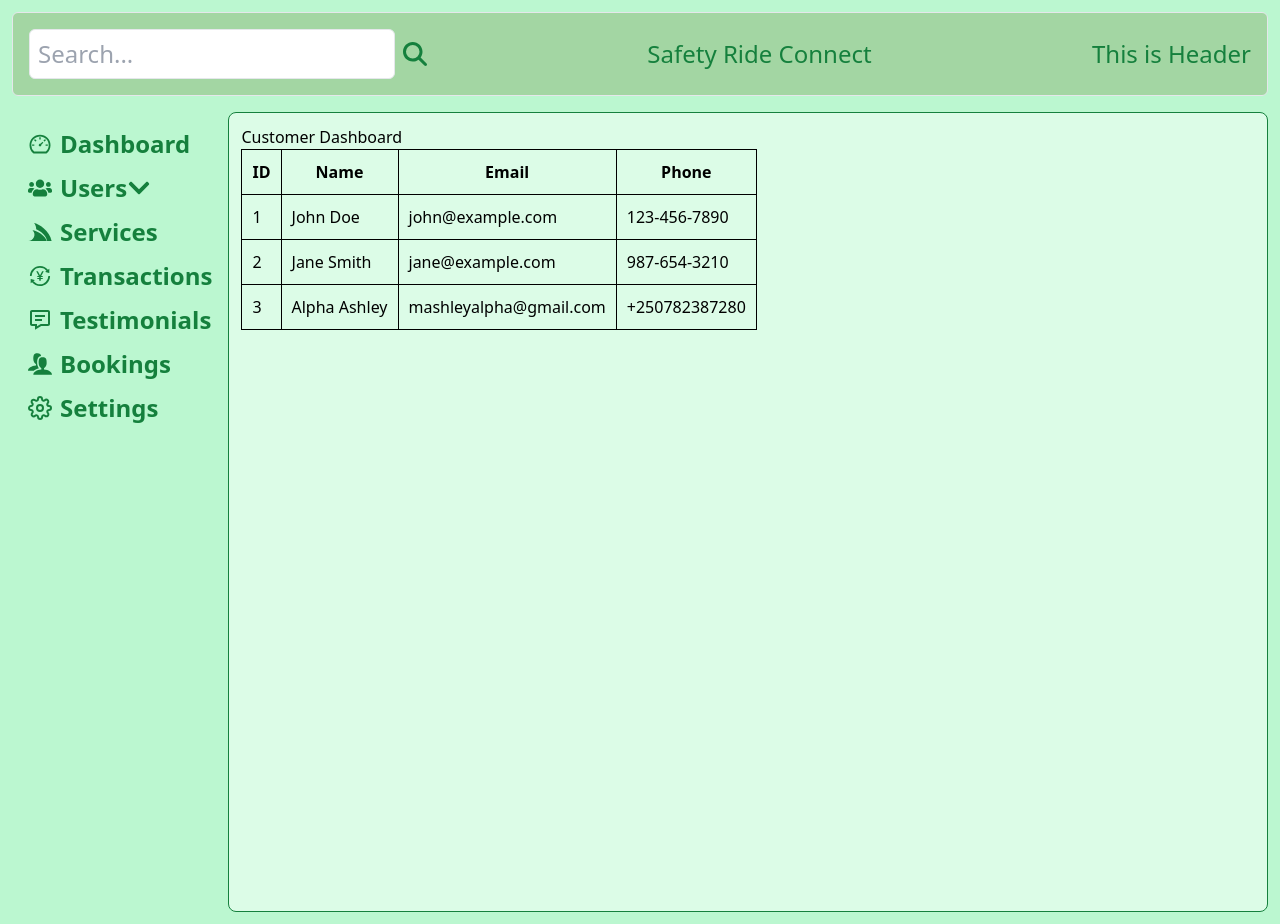
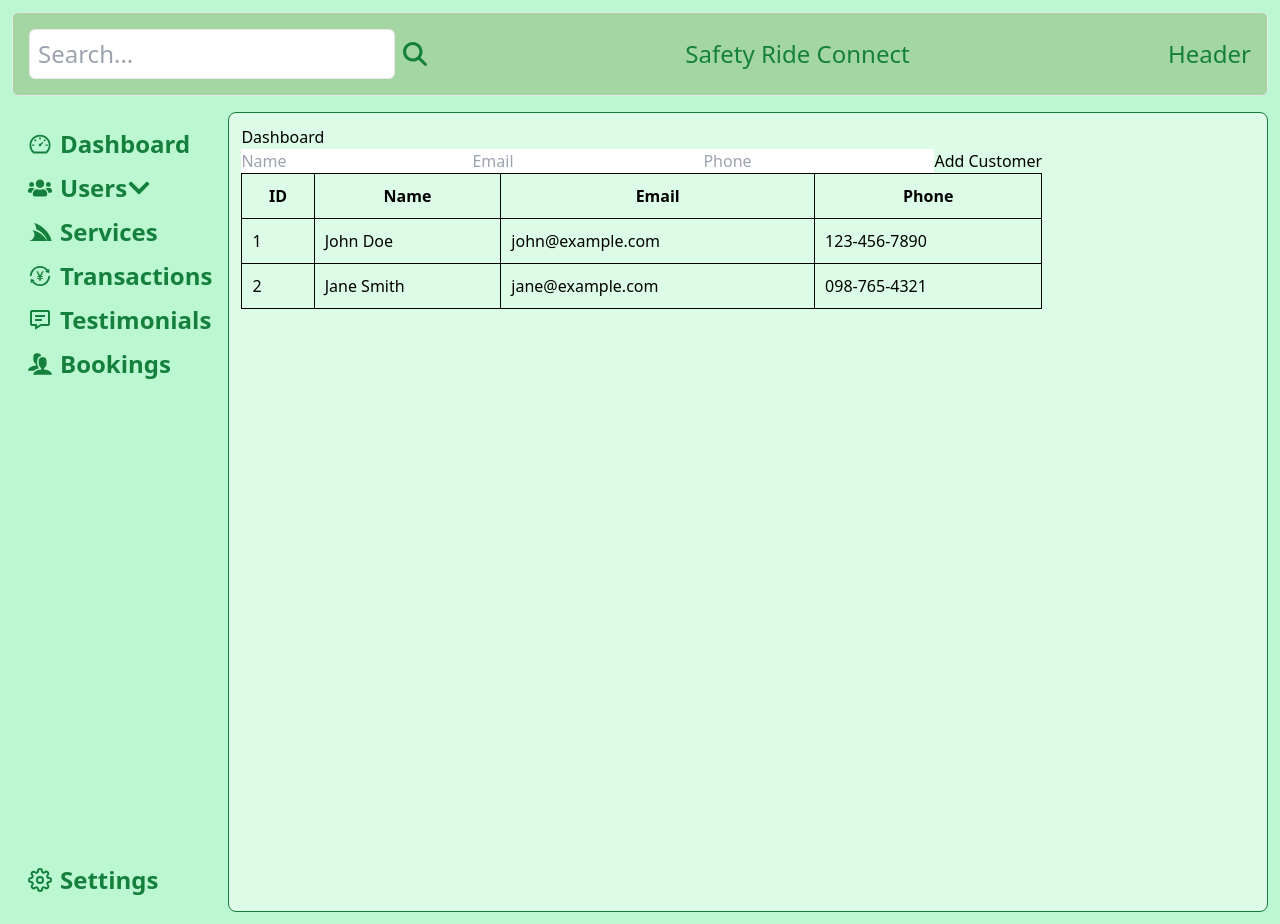
Before and after one commit to AshleyAlpha/SRC_Dashboard, a React (Vite) app: page /dashboard in a window 1280 px wide. Built offline with nearby package versions, Linux system fonts and the light colour scheme.

Commit message:
squeesed the setting at the bottom of the side bar

```diff
--- a/src/Components/Header.jsx
+++ b/src/Components/Header.jsx
@@ -14,7 +14,7 @@ const Header = () => {
         <FontAwesomeIcon icon={faSearch} className="ml-2" />
       </div>
       <h1 className="text-center p-4 ">Safety Ride Connect</h1>
-      <h1 className="text-left p-4">This is Header</h1>
+      <h1 className="text-left p-4">Header</h1>
 
     </div>
   );
--- a/src/Components/Pages/Dashboard.jsx
+++ b/src/Components/Pages/Dashboard.jsx
@@ -1,18 +1,64 @@
-import React from 'react';
+import React, { useState } from 'react';
 import Customers from './Customers';
 
-const data = [
-  { id: 1, name: 'John Doe', email: 'john@example.com', phone: '123-456-7890' },
-  { id: 2, name: 'Jane Smith', email: 'jane@example.com', phone: '987-654-3210' },
-  { id: 3, name: 'Alpha Ashley', email: 'mashleyalpha@gmail.com', phone: '+250782387280' },
-  // Add more customer data as needed
-];
+const Dashboard = () => {
+  const [customerData, setCustomerData] = useState([
+    { id: 1, name: 'John Doe', email: 'john@example.com', phone: '123-456-7890' },
+    { id: 2, name: 'Jane Smith', email: 'jane@example.com', phone: '098-765-4321' }
+    // Add more customer data as needed
+  ]);
 
-const Dashboard = () => {
+  // State variables for new customer input
+  const [newCustomerName, setNewCustomerName] = useState('');
+  const [newCustomerEmail, setNewCustomerEmail] = useState('');
+  const [newCustomerPhone, setNewCustomerPhone] = useState('');
+
+  // Function to handle form submission
+  const handleFormSubmit = (e) => {
+    e.preventDefault();
+    // Check if any required field is empty
+    if (!newCustomerName || !newCustomerEmail || !newCustomerPhone) {
+      alert('Please fill in all fields');
+      return;
+    }
+    const newCustomer = {
+      id: customerData.length + 1, // Generate a unique ID for the new customer
+      name: newCustomerName,
+      email: newCustomerEmail,
+      phone: newCustomerPhone
+    };
+    setCustomerData([...customerData, newCustomer]);
+    // Reset form fields
+    setNewCustomerName('');
+    setNewCustomerEmail('');
+    setNewCustomerPhone('');
+  };
+
   return (
     <div>
-      <h1>Customer Dashboard</h1>
-      <Customers data={data} />
+      <h1>Dashboard</h1>
+      <form onSubmit={handleFormSubmit}>
+        <input
+          type="text"
+          placeholder="Name"
+          value={newCustomerName}
+          onChange={(e) => setNewCustomerName(e.target.value)}
+        />
+        <input
+          type="email"
+          placeholder="Email"
+          value={newCustomerEmail}
+          onChange={(e) => setNewCustomerEmail(e.target.value)}
+        />
+        <input
+          type="tel"
+          placeholder="Phone"
+          value={newCustomerPhone}
+          onChange={(e) => setNewCustomerPhone(e.target.value)}
+        />
+        <button type="submit">Add Customer</button>
+      </form>
+      <Customers data={customerData} />
     </div>
   );
 };
--- a/src/Components/Sidebar.jsx
+++ b/src/Components/Sidebar.jsx
@@ -17,7 +17,7 @@ const SideBar = () => {
   };
 
   return (
-    <div className="h-screen flex flex-col">
+    <div className="h-screen flex flex-col justify-between">
       <div className="flex flex-col gap-3 p-4 text-2xl font-bold">
         <Link to="/Dashboard" className="text-green-700 flex items-center">
           <AiOutlineDashboard className="mr-2" />
@@ -32,14 +32,13 @@ const SideBar = () => {
           {expandUsers && (
             <div className="pl-6">
               <Link to="/Users/Drivers" className="text-green-700 flex items-center">
-              <FaCarSide className="mr-2" />
+                <FaCarSide className="mr-2" />
                 Drivers
               </Link><br />
               <Link to="/Users/Customers" className="text-green-700 flex items-center">
-              <ImUsers className="mr-2" />
+                <ImUsers className="mr-2" />
                 Customers
               </Link>
-
             </div>
           )}
         </div>
@@ -49,32 +48,26 @@ const SideBar = () => {
           Services
         </Link>
 
-        <Link
-          to="/Transactions"
-          className="text-green-700 flex items-center"
-        >
+        <Link to="/Transactions" className="text-green-700 flex items-center">
           <AiOutlineTransaction className="mr-2" />
           Transactions
         </Link>
 
-        <Link
-          to="/Testimonials"
-          className="text-green-700 flex items-center"
-        >
+        <Link to="/Testimonials" className="text-green-700 flex items-center">
           <BiMessageDetail className="mr-2" />
           Testimonials
         </Link>
 
         <Link to="/Bookings" className="text-green-700 flex items-center">
-              <ImUsers className="mr-2" />
-                Bookings
-              </Link>
-
-        <Link to="/Settings" className="text-green-700 flex items-center">
+          <ImUsers className="mr-2" />
+          Bookings
+        </Link>
+      </div>
+      <div className="p-4">
+        <Link to="/Settings" className="text-green-700 flex items-center text-2xl font-bold">
           <FiSettings className="mr-2" />
           Settings
         </Link>
-
       </div>
     </div>
   );
```
